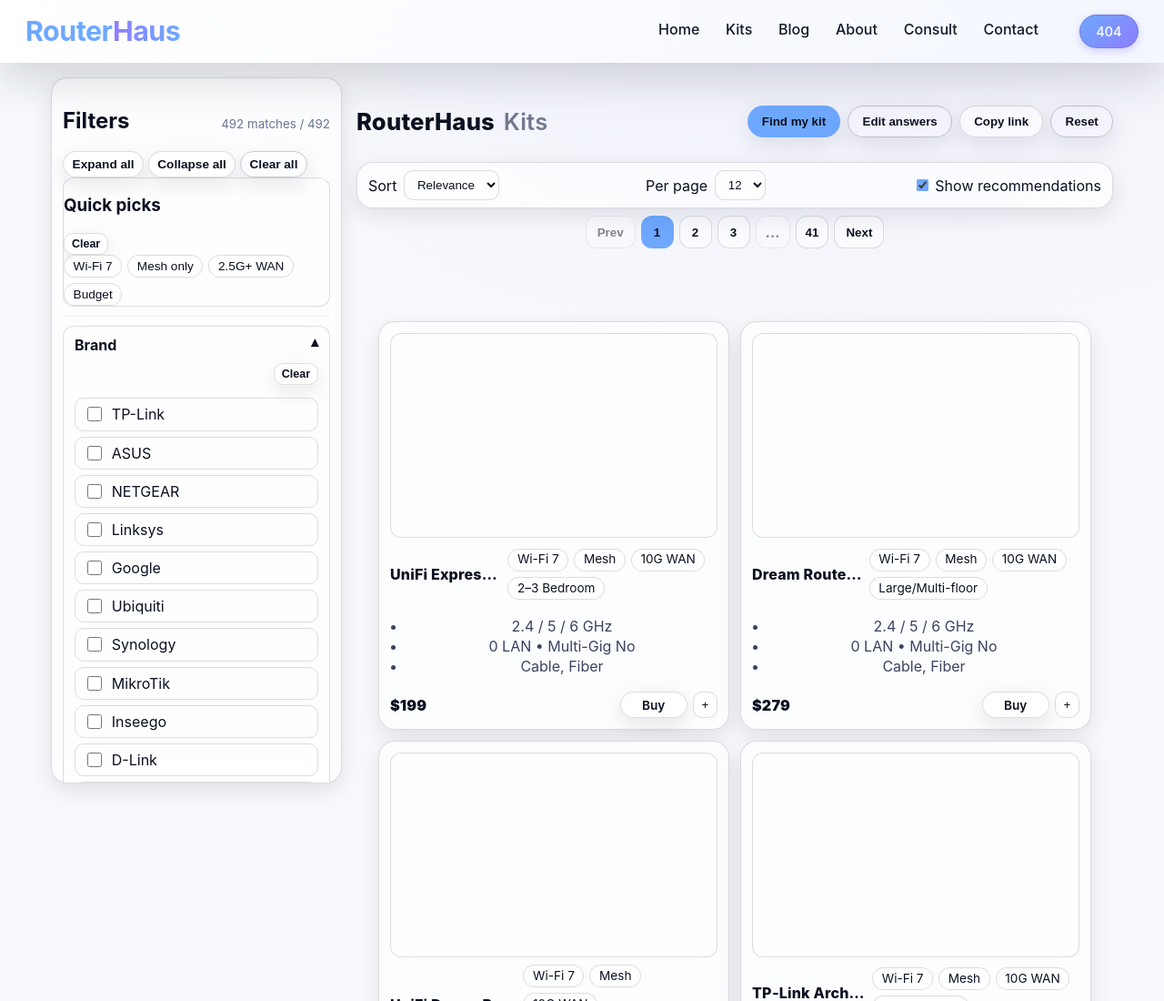
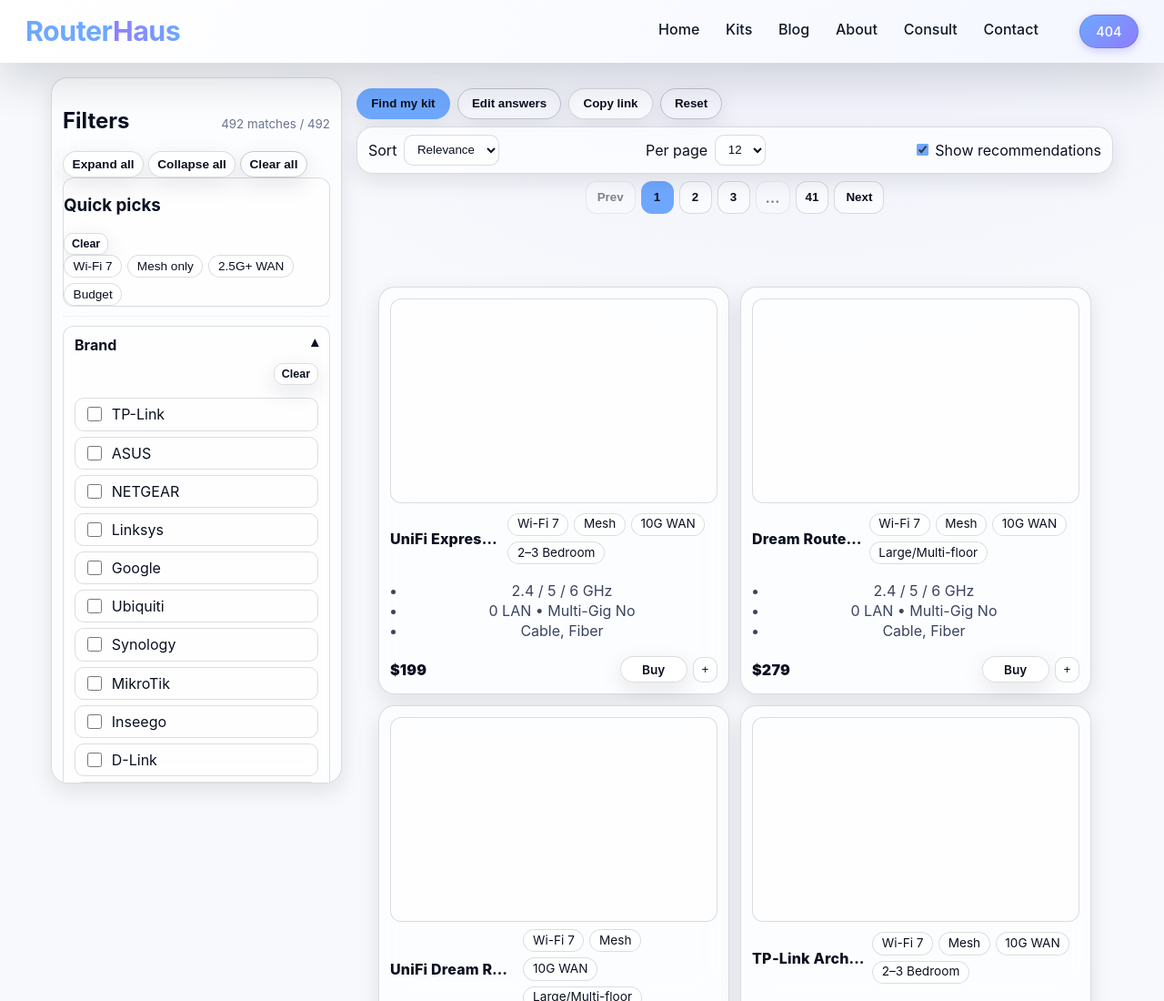
Before and after one commit to hybrid5/Routerhaus1, a plain HTML site: page docs/kits.html in a window 1280 px wide. Shown: the top 1100 px of the page at 91% size. Drawn offline with Linux system fonts and the light colour scheme; files whose address does not match are found by name.

Commit message:
Update kits.html

```diff
--- a/docs/kits.html
+++ b/docs/kits.html
@@ -179,7 +179,6 @@
     <!-- ===== Content ===== -->
     <section class="content" aria-live="polite">
       <header class="page-header">
-        <h1 class="brand">RouterHaus <span class="subtle">Kits</span></h1>
         <div class="header-actions">
           <button id="openQuiz" class="btn primary" type="button">Find my kit</button>
           <button id="editQuiz" class="btn ghost" type="button" hidden>Edit answers</button>
```
